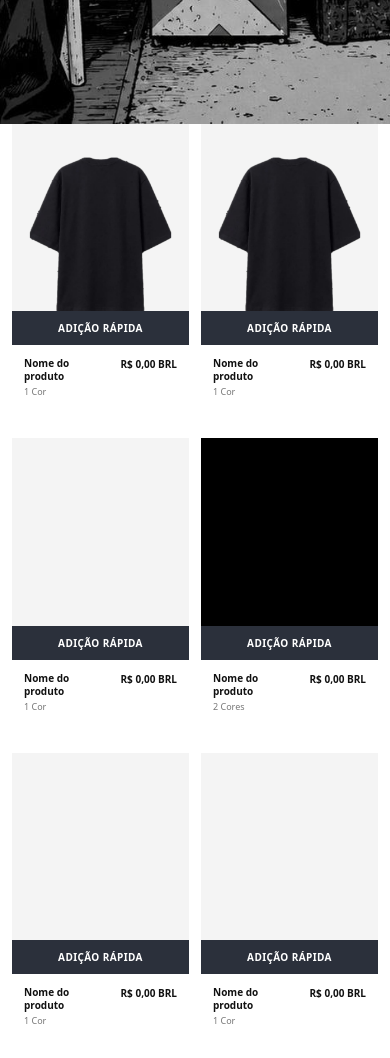
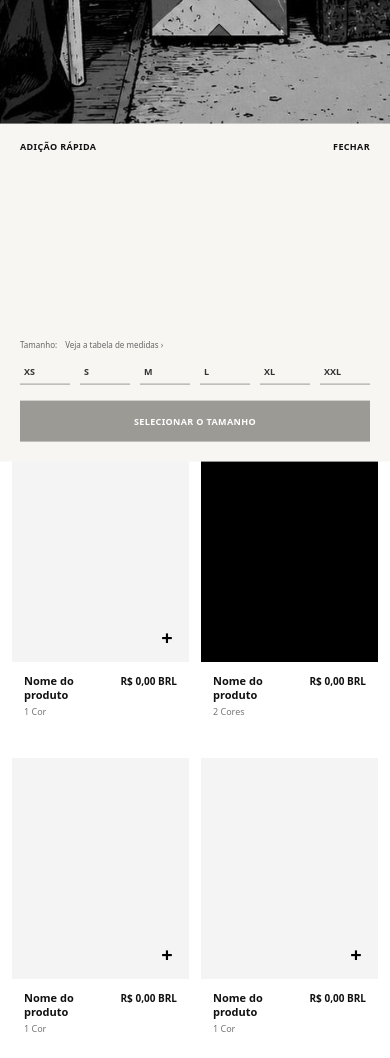
Before and after one commit to devcaruso/kafka.github.io, a plain HTML site: page index.html in a window 390 px wide. Shown: the part 720-1778 px from the top of the page. Drawn offline with Linux system fonts and the light colour scheme; a web font is replaced by a local one.

Commit message:
mudanças

```diff
--- a/css/style.css
+++ b/css/style.css
@@ -572,28 +572,51 @@ body {
   }
 }
 
-@media (max-width: 700px) {
+@media (max-width: 768px) {
   .grade {
     grid-template-columns: repeat(2, 1fr);
-    gap: 12px;
+    gap: 8px;
   }
 
-  .catalogo {
-    padding: 0 12px;
+  /* botão vira "+" */
+  .card__botao {
+    left: auto;
+    right: 8px;
+    bottom: 10px;          /* ajuste pra ficar logo abaixo da imagem */
+    width: 28px;
+    height: 28px;
+    padding: 0;
+    font-size: 0;          /* esconde o texto "Adição rápida" */
+    background: transparent;
+    opacity: 1;            /* no mobile não existe hover, então fica sempre visível */
+    transform: none;
+  }
+  .card__botao::before {
+    content: "+";
+    font-size: 20px;
+    color: #000;
   }
 
+  /* card_info menor */
+  .card__nome  { font-size: 11px; }
+  .card__preco { font-size: 10px; }
+
+  /* painel vira gaveta embaixo */
   .rapida {
+    position: fixed;
+    top: auto;
+    left: 0;
+    right: 0;
+    bottom: 0;
     width: 100%;
-    min-width: 0;
+    max-height: 40vh;
+    transform: translateY(100%);
+    transition: transform .3s ease;
   }
-
-  /* No celular não existe hover: mostra o botão sempre */
-  .card__botao {
-    opacity: 1;
-    transform: none;
+  .painel-rapida.aberto {
+    transform: translateY(0);
   }
 }
-
 
 /* ---------- Responsivo ---------- */
 @media (max-width: 1024px) {
```
